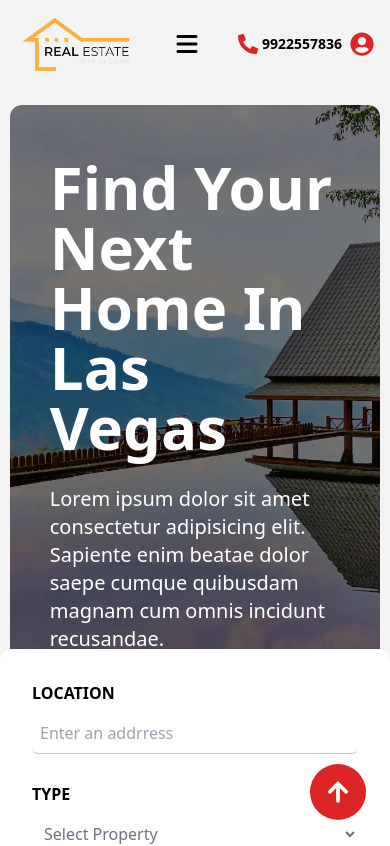
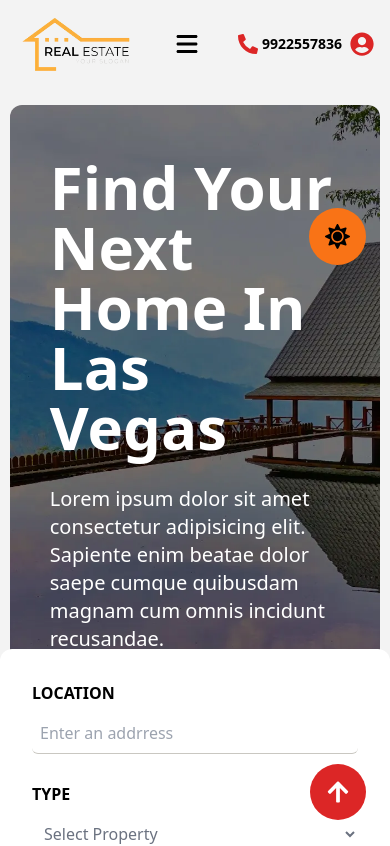
Before and after one commit to suyashcodes/realestate, a React (Vite) app: page / in a window 390 px wide. Shown: the top 846 px of the page. Built offline with nearby package versions, Linux system fonts and the light colour scheme.

Commit message:
Navbar updated

```diff
--- a/src/components/Footer.jsx
+++ b/src/components/Footer.jsx
@@ -112,10 +112,10 @@ const Footer = () => {
       {/* dark mode toggle button section */}
 
       <div>
-        <button onClick={toggleDarkMode} className='flex items-center p-4 rounded-full bg-orange-500 fixed lg:top-52 right-6'>
-          {darkMode? <FaMoon size={25} className='text-black'/> : <FaSun size={25} className='text-black'/>}
-        </button>
-      </div>
+  <button onClick={toggleDarkMode} className='flex justify-center items-center p-4 rounded-full bg-orange-500 fixed top-52 right-6'>
+    {darkMode ? <FaMoon size={25} className='text-black'/> : <FaSun size={25} className='text-black'/>}
+  </button>
+</div>
     </>
   )
 }
--- a/src/components/Header.jsx
+++ b/src/components/Header.jsx
@@ -75,7 +75,7 @@ const Header = () => {
               <ul className='flex flex-col gap-2 w-full justify-center items-center'>
                 {
                   navItem.map(({link,path})=>(
-                    <Link key={path} className='text-white uppercase font-semibold p-3 rounded-lg hover:bg-red-600 hover:text-black w-full cursor-pointer text-center' to={path} spy={true} offset={500} smooth={true} onClick={closeMenu}>
+                    <Link key={path} className='text-white uppercase font-semibold p-3 rounded-lg hover:bg-red-600 hover:text-black w-full cursor-pointer text-center' to={path} spy={true} offset={-100} smooth={true} onClick={closeMenu}>
                       {link}
                     </Link>
                   ))
```
